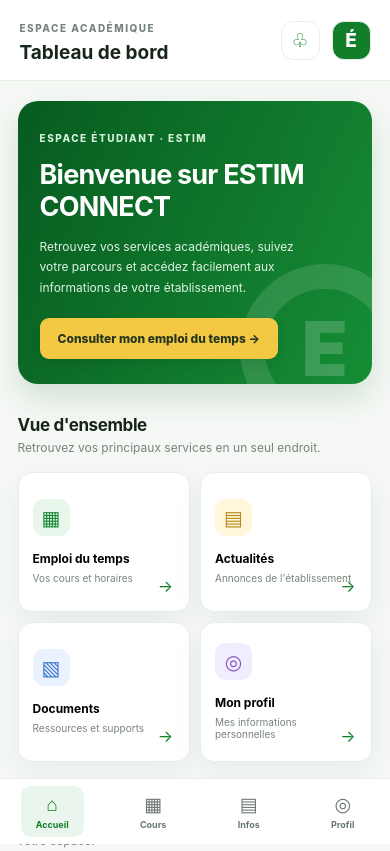
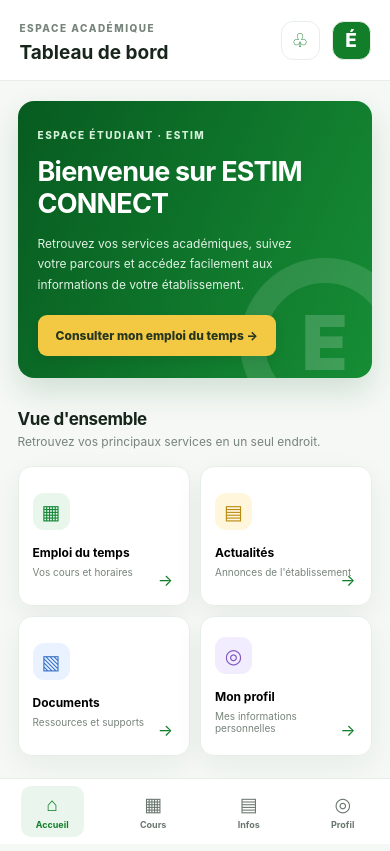
Before and after one commit to presleyoklg-design/ESTIM-CONNECT, a plain HTML site: page index.html in a window 390 px wide. Shown: the top 851 px of the page. Drawn offline with Linux system fonts and the light colour scheme.

Commit message:
Update Style.css

```diff
--- a/Style.css
+++ b/Style.css
@@ -794,8 +794,9 @@ footer {
   }
 
   .welcome {
-    min-height: 260px;
-    padding: 25px 22px;
+  min-height: 210px;
+  padding: 22px 20px;
+  border-radius: 16px;
   }
 
   .welcome-symbol {
```
